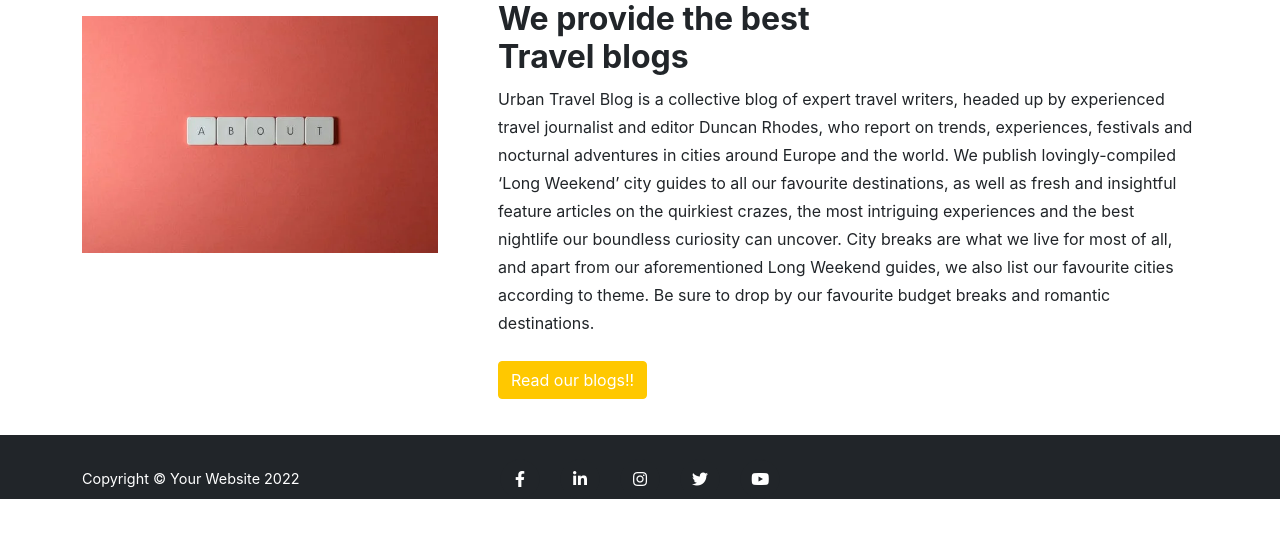
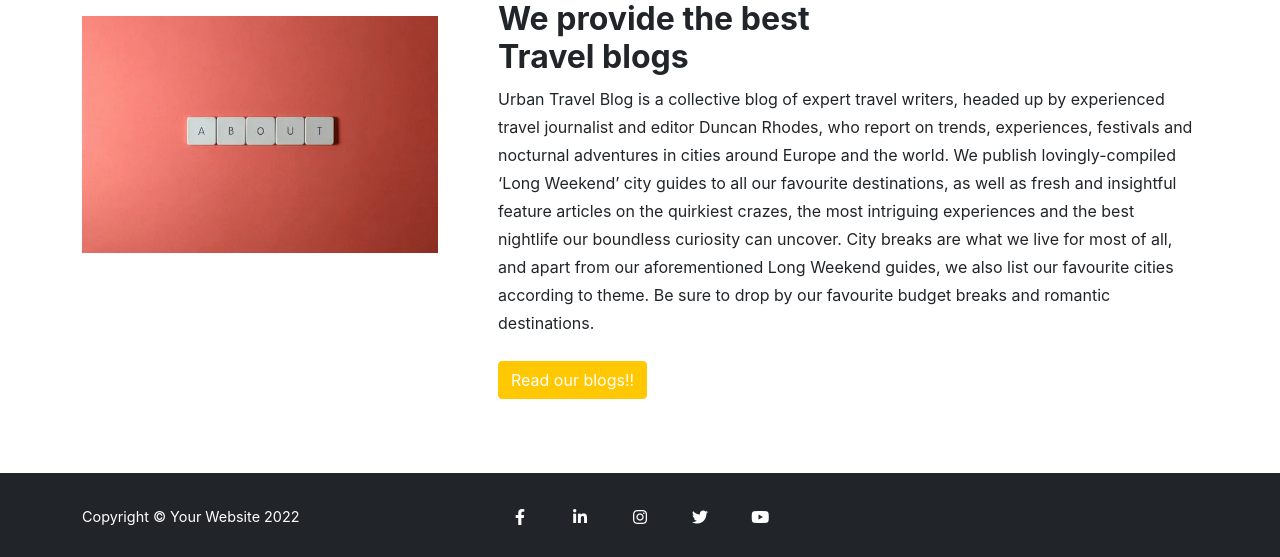
Before and after one commit to Deepak9912/django-travel-blog, a Django app: page / in a window 1280 px wide. Shown: the part 836-1393 px from the top of the page. Before the commit the page ends 1335 px from the top, so only its background shows below. Run offline with Django 3.2, Linux system fonts and the light colour scheme; data that the repository does not hold is empty; some libraries are stand-ins or nearby versions.

Commit message:
add style to footer in css.style

```diff
--- a/static/css/style.css
+++ b/static/css/style.css
@@ -97,6 +97,11 @@ body {
   height: 100%;
 }
 
+/* footer */
+footer{
+  margin-top: 3%;
+  padding: 20px 0;
+}
 
 /* responsive navbar and carousel */
 @media only screen and (min-width: 768px) and (max-width: 991px) {
```
